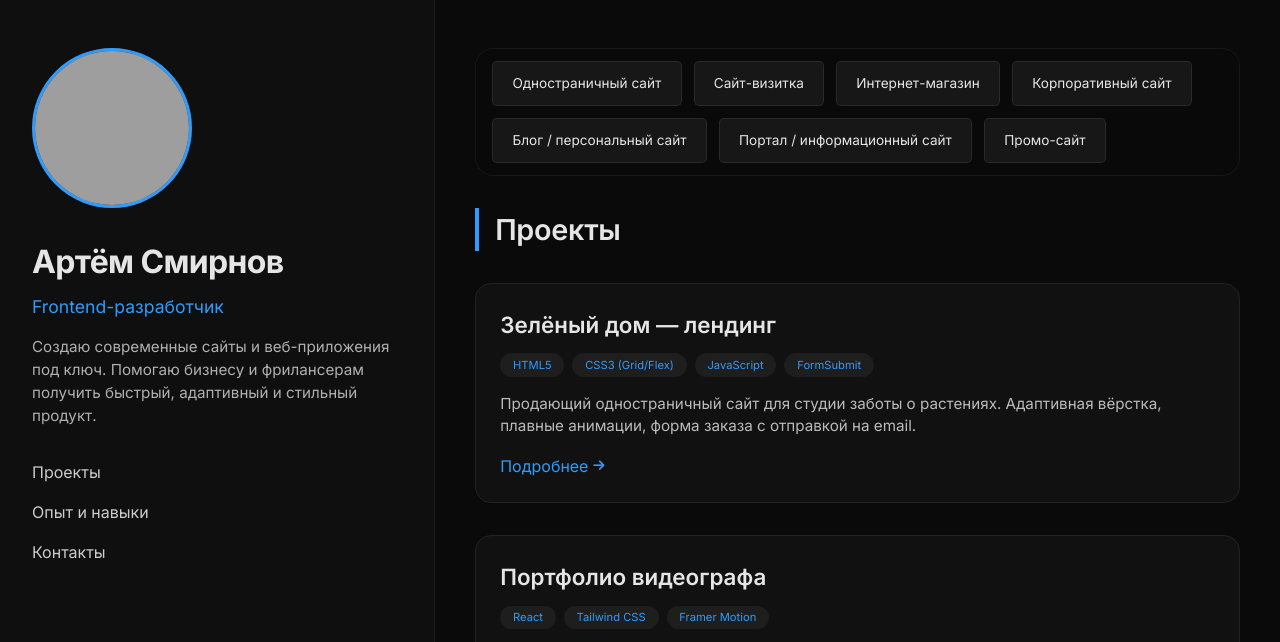
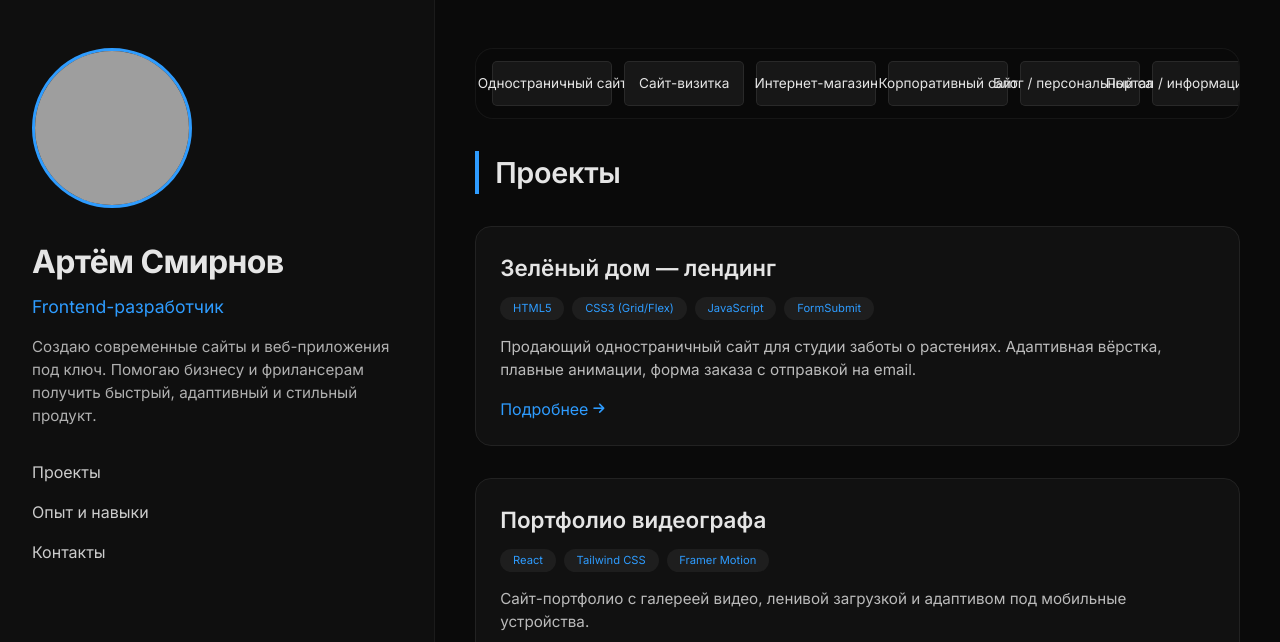
Before and after one commit to maksim92982/sites, a plain HTML site: page index.html in a window 1280 px wide. Shown: the top 642 px of the page. Drawn offline with Linux system fonts and the light colour scheme; grey boxes are pictures that could not be loaded.

Commit message:
Update index.html

```diff
--- a/index.html
+++ b/index.html
@@ -54,17 +54,19 @@
 
         .types-row {
             display: flex;
-            flex-wrap: wrap;
+            flex-wrap: nowrap;
             gap: 0.75rem;
             margin-bottom: 2rem;
             position: sticky;
             top: 1rem;
+            width: 100%;
             padding: 0.75rem 1rem;
             border-radius: 18px;
             background: rgba(10, 10, 10, 0.88);
             backdrop-filter: blur(10px);
             border: 1px solid rgba(255, 255, 255, 0.05);
             z-index: 5;
+            overflow-x: auto;
         }
 
         .types-row span {
@@ -81,6 +83,7 @@
             text-transform: none;
             min-width: 120px;
             text-align: center;
+            white-space: nowrap;
         }
 
         /* ---------- СТИЛИ ЛЕВОЙ ПАНЕЛИ ---------- */
```
